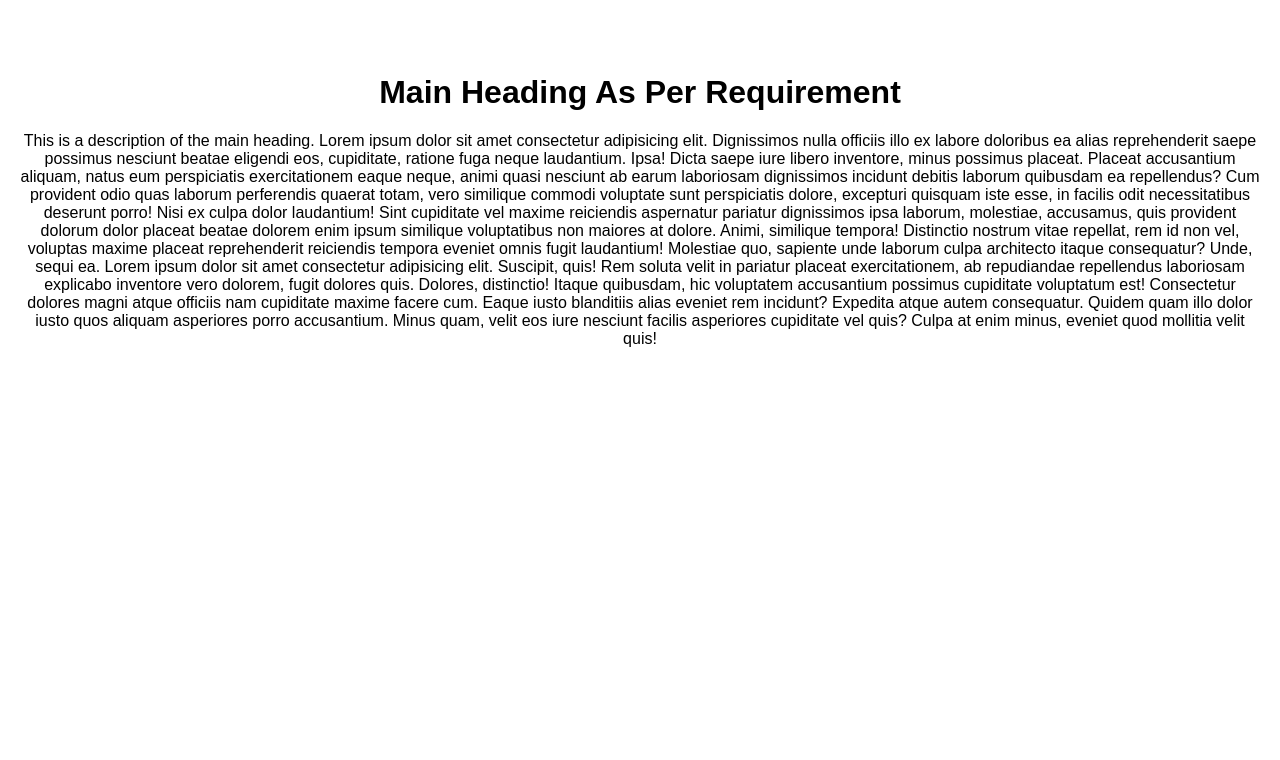
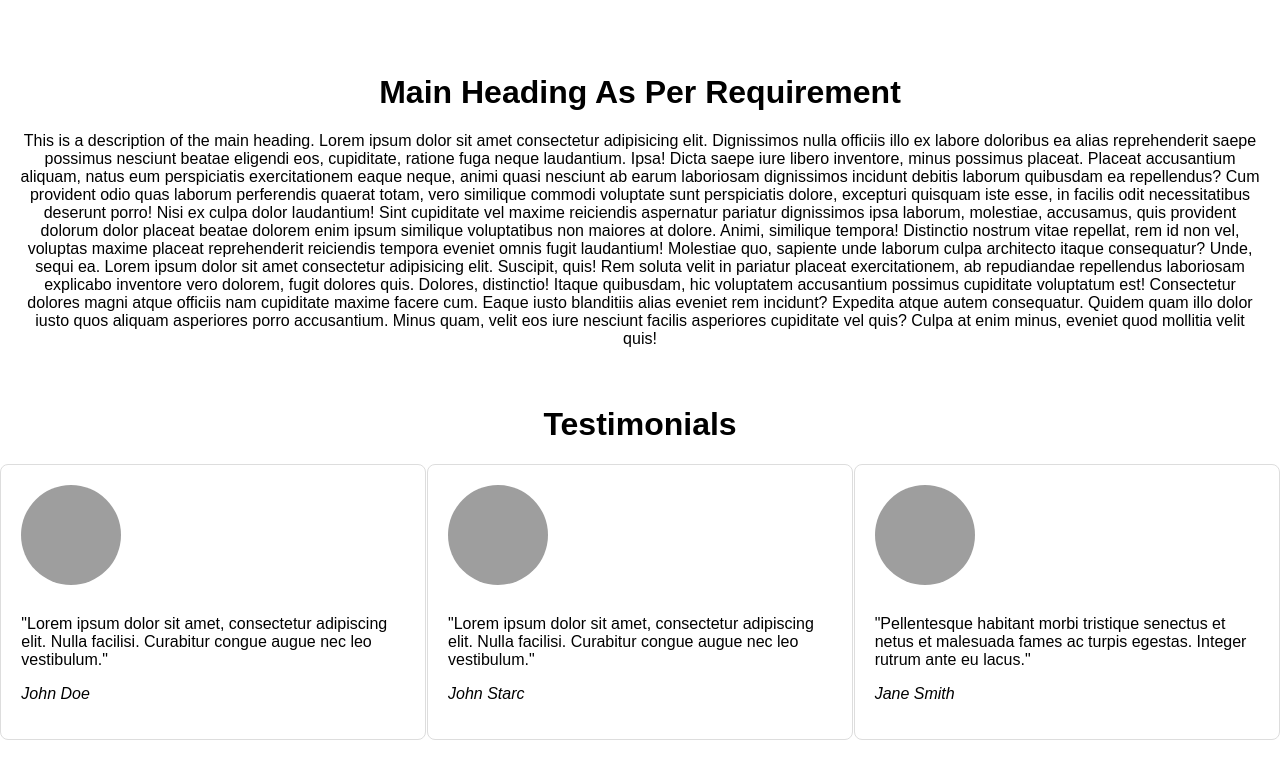
Before and after one commit to PromiseIndia/WebPages, a plain HTML site: page index.html in a window 1280 px wide. Shown: the part 2095-2855 px from the top of the page. Before the commit the page ends 2479 px from the top, so only its background shows below. Drawn offline with Linux system fonts and the light colour scheme; grey boxes are pictures that could not be loaded.

Commit message:
content changesss

```diff
--- a/index.html
+++ b/index.html
@@ -94,6 +94,39 @@
         .ram-banner img{
             height: 30vh;
         }
+        #testimonials {
+    display: flex;
+    overflow: hidden;
+    width: 100%;
+}
+
+.testimonial {
+    /* Existing styles for testimonials */
+    flex: 0 0 auto;
+}
+        .testimonial img {
+            width: 100px; /* Adjust the width as needed */
+            height: 100px; /* Adjust the height as needed */
+            border-radius: 50%;
+            margin-bottom: 10px;
+        }
+
+
+.testimonial {
+    width: 30%;
+    margin: 0 auto;
+    padding: 20px;
+    border: 1px solid #ddd;
+    border-radius: 8px;
+    margin-bottom: 20px;
+    box-shadow: black 20px;
+}
+
+.client-name {
+    font-style: italic;
+    margin-top: 10px;
+}
+
         @media (max-width: 600px) {
             #logo {
 
@@ -102,6 +135,27 @@
                 padding-left: 5px;
 
             }
+            #testimonials{
+                flex-direction: column;
+
+            }
+            .testimonial{
+                width: 80%;
+            }
+
+            .ram-banner{
+            padding-top: 50px;
+            height: 30vh;
+
+            display: flex;
+            align-items: center;
+            justify-content: center;
+            align-content: center;
+        }
+        .ram-banner img{
+            width: 90%;
+            height: 30vh;
+        }
             .social-container{
             display: flex;
             justify-content: space-evenly;
@@ -194,6 +248,30 @@
         Itaque quibusdam, hic voluptatem accusantium possimus cupiditate voluptatum est! Consectetur dolores magni atque officiis nam cupiditate maxime facere cum. Eaque iusto blanditiis alias eveniet rem incidunt? Expedita atque autem consequatur.
         Quidem quam illo dolor iusto quos aliquam asperiores porro accusantium. Minus quam, velit eos iure nesciunt facilis asperiores cupiditate vel quis? Culpa at enim minus, eveniet quod mollitia velit quis!</p>
     </div>
+    <div><h1 style="display: flex ;  justify-content: center;">Testimonials</h1></div>
+    <div id="testimonials">
+
+
+        <div class="testimonial">
+            <img src="./contents/ram.png" alt="Client 1">
+            <p>"Lorem ipsum dolor sit amet, consectetur adipiscing elit. Nulla facilisi. Curabitur congue augue nec leo vestibulum."</p>
+            <p class="client-name">John Doe</p>
+        </div>
+        <div class="testimonial">
+            <img src="./contents/ram.png" alt="Client 1">
+            <p>"Lorem ipsum dolor sit amet, consectetur adipiscing elit. Nulla facilisi. Curabitur congue augue nec leo vestibulum."</p>
+            <p class="client-name">John Starc</p>
+        </div>
+
+        <div class="testimonial">
+            <img src="./contents/ram.png" alt="Client 2">
+            <p>"Pellentesque habitant morbi tristique senectus et netus et malesuada fames ac turpis egestas. Integer rutrum ante eu lacus."</p>
+            <p class="client-name">Jane Smith</p>
+        </div>
+
+        <!-- Add more testimonials with images as needed -->
+
+    </div>
 </div>
 
 
@@ -210,7 +288,20 @@
             imageContainer.style.transform = 'translateX(0)';
             imageContainer.appendChild(firstImage);
         }, 800);
-    }, 3000); // Change slide every 3 seconds
+    }, 3000);
+
+    // const testimonialsContainer = document.getElementById('testimonials');
+
+    // setInterval(() => {
+    //     const firstTestimonial = testimonialsContainer.firstElementChild;
+    //     testimonialsContainer.style.transition = 'transform 0.8s ease-in-out';
+    //     testimonialsContainer.style.transform = 'translateX(-100%)'; // Move by 100% of the container width
+    //     setTimeout(() => {
+    //         testimonialsContainer.style.transition = 'none';
+    //         testimonialsContainer.style.transform = 'translateX(0)';
+    //         testimonialsContainer.appendChild(firstTestimonial);
+    //     }, 800);
+    // }, 3000);// Change slide every 3 seconds
 </script>
 
 </body>
```
Also changed, not shown: 2 other files.
